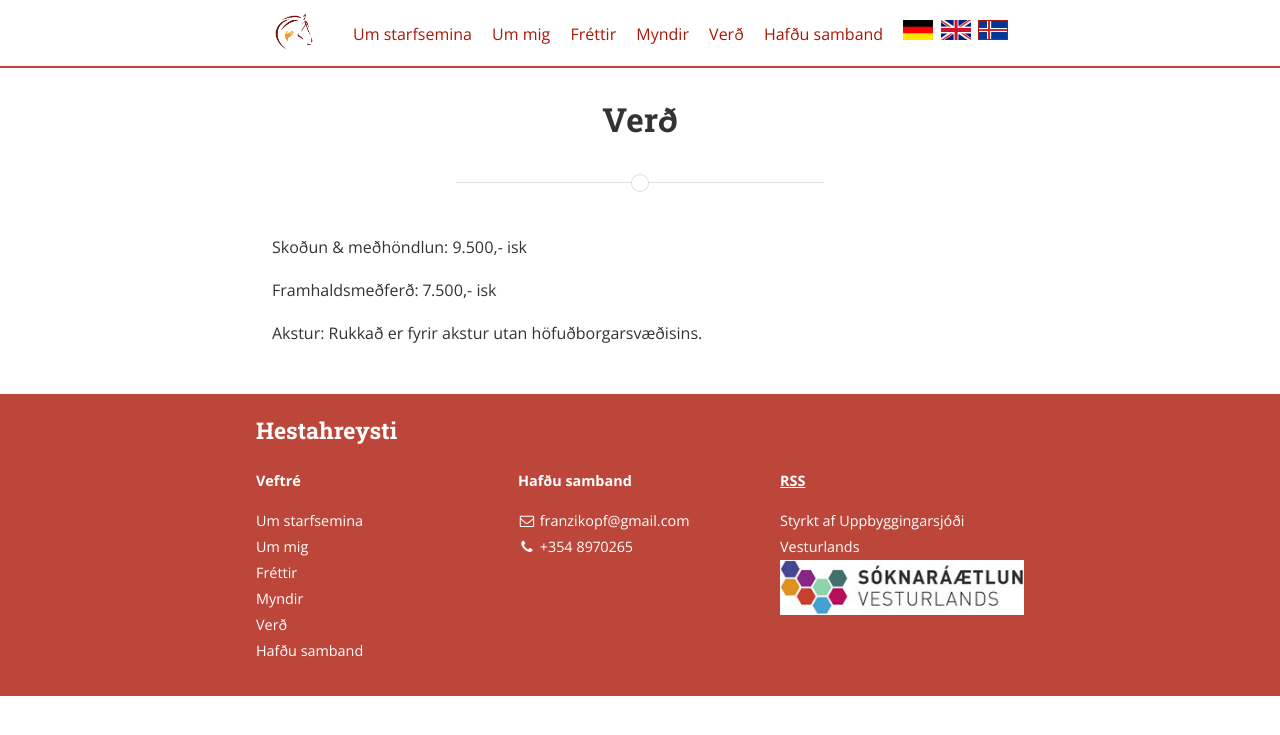
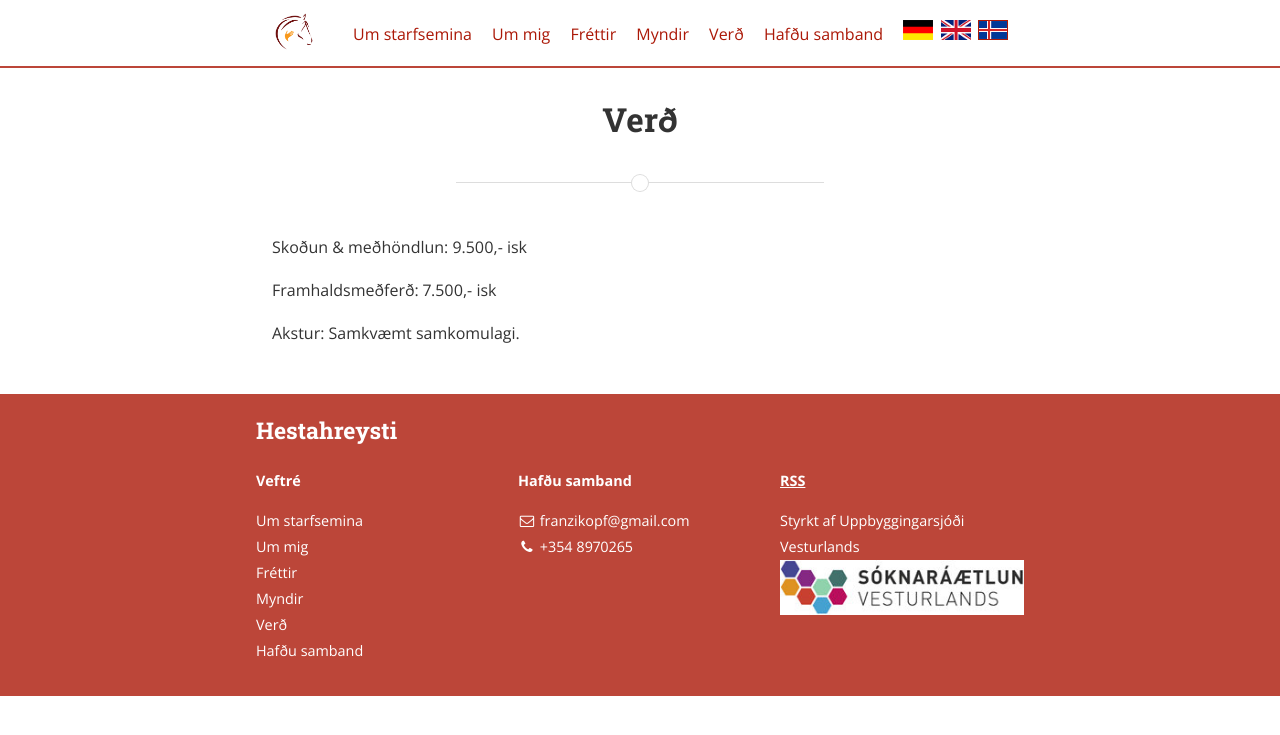
Before and after one commit to FancyFanz/FancyFanz.github.io, a Jekyll site: the page built from price-is.md, in a window 1280 px wide. Shown: the top 735 px of the page. Built offline with Jekyll 4.4.1, drawn with Linux system fonts in a browser that asks for light colours; nearby versions of some CDN libraries; library files that are not in the unit come from our copies.

Commit message:
Update price-is.md

```diff
--- a/price-is.md
+++ b/price-is.md
@@ -11,4 +11,4 @@ Skoðun & meðhöndlun: 9.500,- isk
 
 Framhaldsmeðferð: 7.500,- isk
 
-Akstur: Rukkað er fyrir akstur utan höfuðborgarsvæðisins.
+Akstur: Samkvæmt samkomulagi.
```
